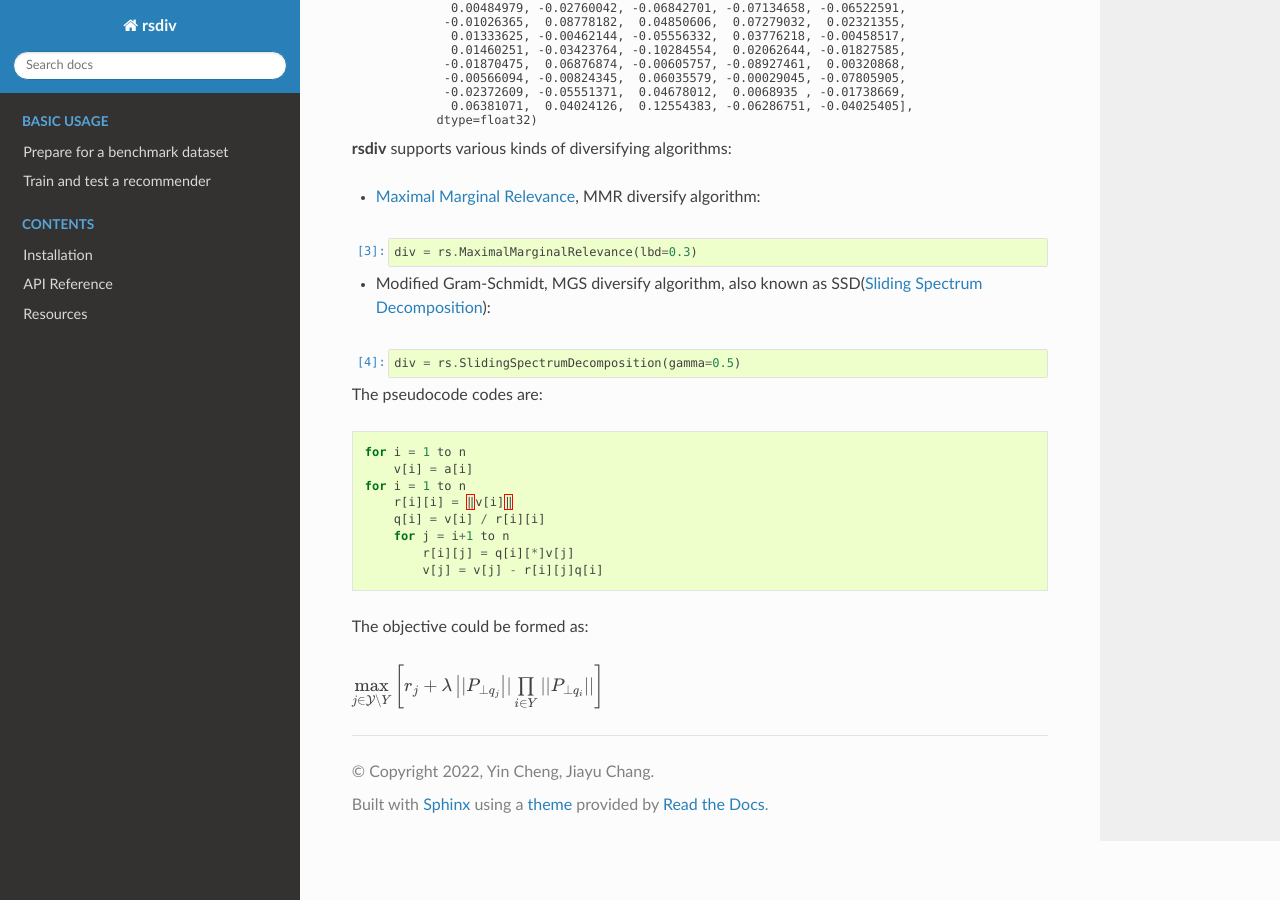
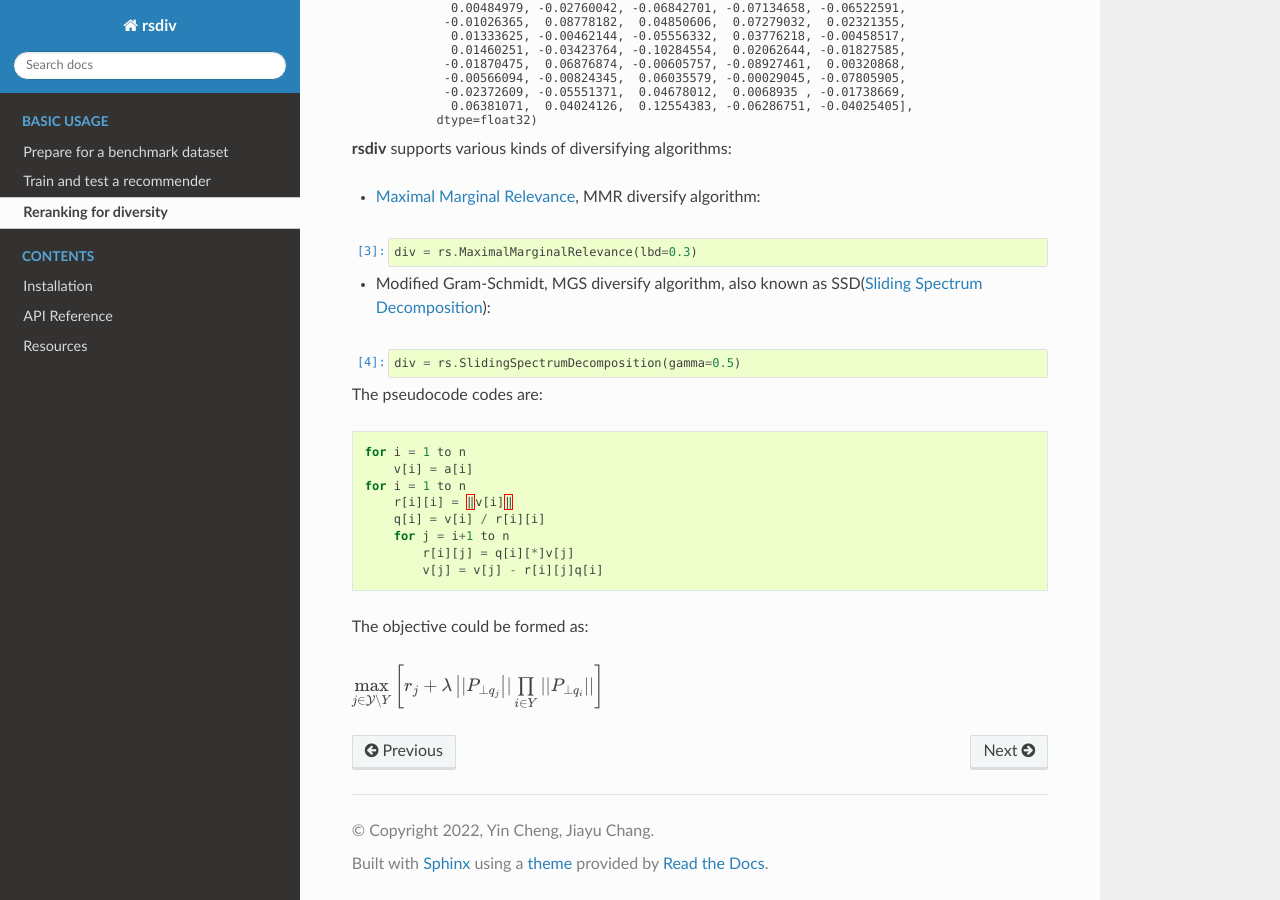
Before and after one commit to smartnews/rsdiv, a Sphinx documentation site: the page built from docs/source/notebooks/reranking-for-diversity.ipynb, in a window 1280 px wide and 900 px high, scrolled down 1217 px. Built offline with Sphinx 7.4.7 and the Read the Docs theme 2.0.0, drawn with Linux system fonts in a browser that asks for light colours; pages that are not in the unit, such as notebooks, are missing from menus.

```diff
--- a/docs/source/conf.py
+++ b/docs/source/conf.py
@@ -36,6 +36,7 @@ extensions = [
     "sphinx.ext.githubpages",
     "sphinx.ext.mathjax",
     "sphinx.ext.autosummary",
+    "sphinx.ext.viewcode",
 ]
 
 # Add any paths that contain templates here, relative to this directory.
--- a/docs/source/index.rst
+++ b/docs/source/index.rst
@@ -22,7 +22,7 @@ Some of its features include:
    notebooks/prepare-for-a-benchmark-dataset
    notebooks/evaluate-the-results-in-various-aspects
    notebooks/train-and-test-a-recommender
-   notebooks/rerank-for-diversity
+   notebooks/reranking-for-diversity
 
 .. toctree::
    :maxdepth: 2
```
